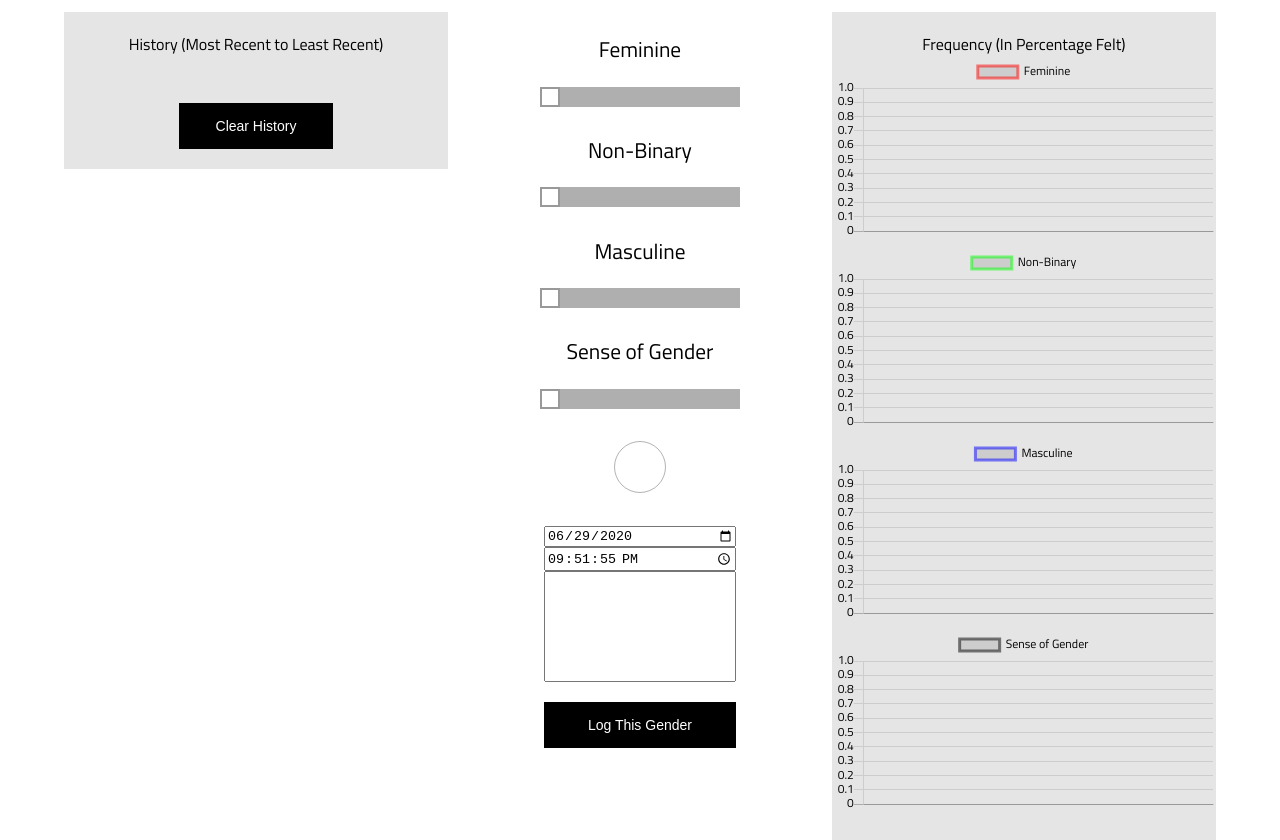
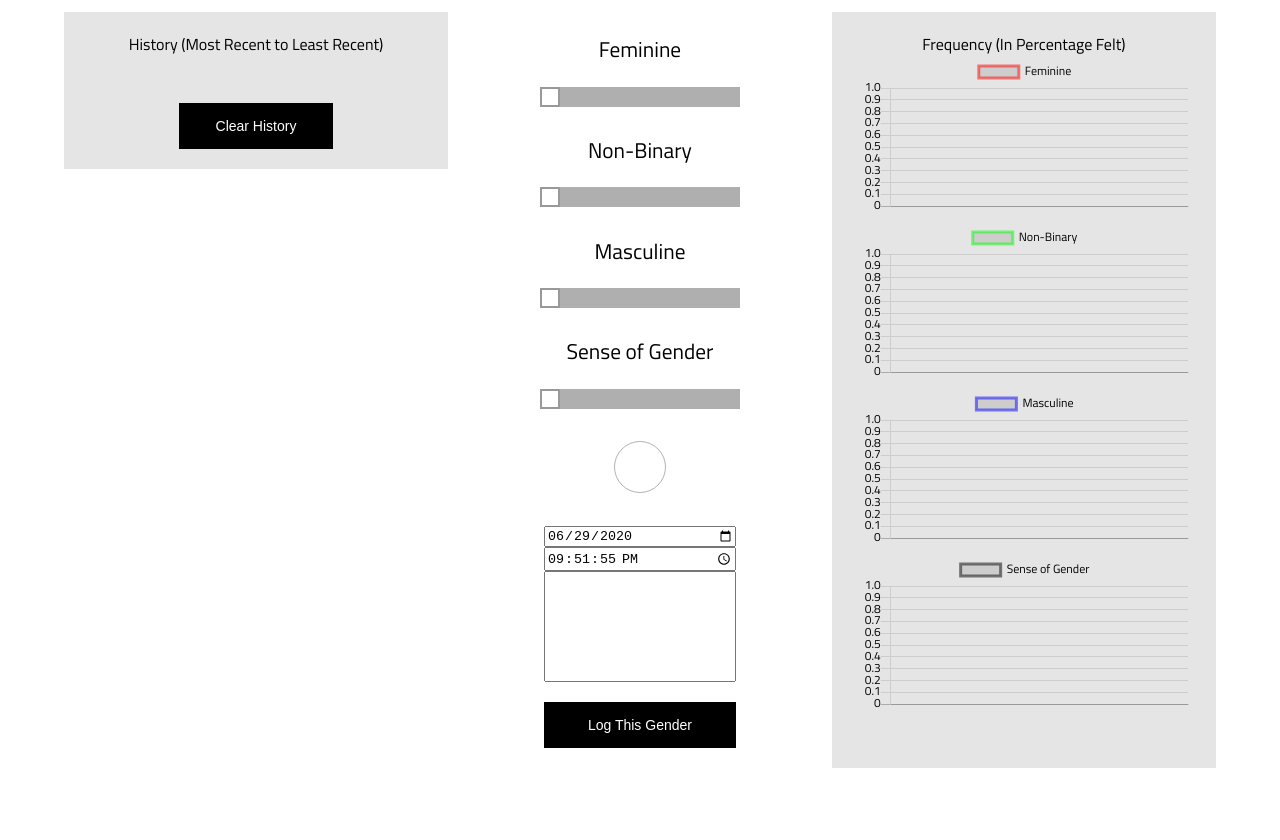
Before and after one commit to sorrelsjack/GenderTracker, a plain HTML site: page index.html in a window 1280 px wide. Shown: the part 64-904 px from the top of the page. After the commit the page ends 832 px from the top, so only its background shows below. Drawn offline with nearby package versions, Linux system fonts and the light colour scheme.

Commit message:
Chart padding and also change for when you clear your history

```diff
--- a/index.html
+++ b/index.html
@@ -58,10 +58,12 @@
         </div>
         <div class="chartContainer" id="chartContainer">
             <span>Frequency (In Percentage Felt)</span>
-            <canvas id="feminineChartCanvas"></canvas>
-            <canvas id="nonBinaryChartCanvas"></canvas>
-            <canvas id="masculineChartCanvas"></canvas>
-            <canvas id="senseOfGenderCanvas"></canvas>
+            <div class ="genderChartsContainer">
+                <canvas id="feminineChartCanvas"></canvas>
+                <canvas id="nonBinaryChartCanvas"></canvas>
+                <canvas id="masculineChartCanvas"></canvas>
+                <canvas id="senseOfGenderCanvas"></canvas>
+            </div>
         </div>
     </div>
 </body>
--- a/script.js
+++ b/script.js
@@ -114,6 +114,7 @@ const handleClearHistoryPressed = () => {
     if (r) {
         localStorage.clear();
         document.getElementById("circlesContainer").innerHTML = '';
+        drawCharts();
     }
 }
 
@@ -273,8 +274,6 @@ const addCircle = (date, color, entry) => {
 // TODO: Favicon (Jane will do)
 // TODO: Styling
 // TODO: Fix for mobile
-// TODO: Mobile app?
-// TOOD: Edit entries
 const populateCirclesContainer = () => {
     const history = arrangeByDescendingDate(fetchHistory());
     history.forEach(h => { addCircle(h.date, h.color, h.entry) });
--- a/styles.css
+++ b/styles.css
@@ -96,6 +96,10 @@ button {
     padding-top: 15pt;
     padding-bottom: 15pt;
     background-color: rgba(0, 0, 0, .1);
+}
+.genderChartsContainer {
+    padding-right: 20pt;
+    padding-left: 20pt;
 }
 .logSectionContainer {
     display: flex;
```
